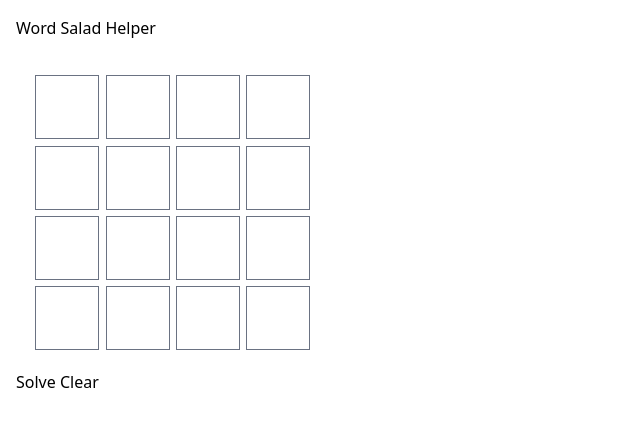
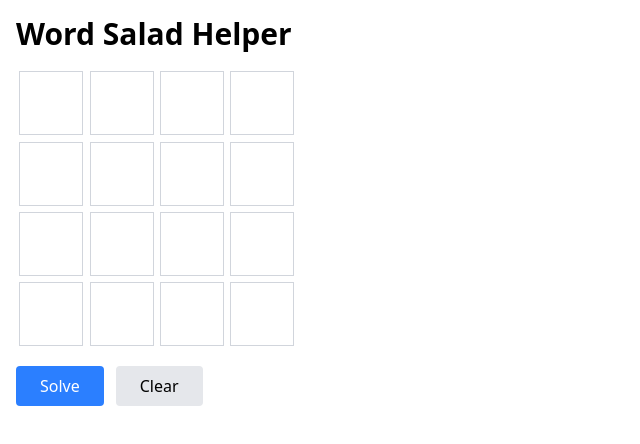
Before and after one commit to chunkily/word-salad-helper, a SvelteKit app: page / in a window 1280 px wide. Shown: the top 444 px of the page, without its empty margins (0-640 px from the left). Built offline with nearby package versions, Linux system fonts and the light colour scheme.

Commit message:
Improve styling

```diff
--- a/src/routes/+page.svelte
+++ b/src/routes/+page.svelte
@@ -106,10 +106,12 @@
 	}
 </script>
 
-<div>
-	<h1>Word Salad Helper</h1>
-	<div class="puzzle-container">
-		<svg class="path-overlay" width="280" height="280">
+<div class="m-4">
+	<h1 class="mb-4 text-3xl font-bold">Word Salad Helper</h1>
+	<div class="flex flex-col gap-8 md:flex-row md:items-start">
+		<div class="shrink-0">
+			<div class="relative mb-4 inline-block w-fit">
+				<svg class="pointer-events-none absolute top-0 left-0" width="280" height="280">
 					{#each highlightedPath.slice(0, -1) as coord, idx}
 						{@const x1 = coord[1] * 70.4 + 35.2}
 						{@const y1 = coord[0] * 70.4 + 35.2}
@@ -132,8 +134,10 @@
 							bind:this={inputRefs[i * 4 + j]}
 							type="text"
 							maxlength="1"
-					class="tile"
-					class:highlighted={isInHighlightedPath(i, j)}
+							class="relative z-10 m-[0.2rem] h-16 w-16 border border-gray-300 text-center text-2xl"
+							class:bg-blue-500={isInHighlightedPath(i, j)}
+							class:text-white={isInHighlightedPath(i, j)}
+							class:font-bold={isInHighlightedPath(i, j)}
 							id="tile-{i}-{j}"
 							value={puzzleState[i][j] || ''}
 							onkeydown={(e) => handleKeyDown(e, i, j)}
@@ -148,51 +152,28 @@
 				{#if navigating.to}
 					<p>Solving puzzle...</p>
 				{:else}
-			<button type="submit">Solve</button>
-			<button type="button" onclick={clearPuzzle}>Clear</button>
+					<div class="flex gap-3">
+						<button
+							type="submit"
+							class="cursor-pointer rounded bg-blue-500 px-6 py-2 font-medium text-white transition-colors hover:bg-blue-600"
+							>Solve</button
+						>
+						<button
+							type="button"
+							onclick={clearPuzzle}
+							class="cursor-pointer rounded bg-gray-200 px-6 py-2 transition-colors hover:bg-gray-300"
+							>Clear</button
+						>
+					</div>
 				{/if}
 			</form>
+		</div>
 
 		{#if Object.keys(data.solutions).length > 0}
-		<div>
-			<h2>Solutions</h2>
+			<div class="min-w-0 md:flex-1">
+				<h2 class="mb-4 text-2xl font-bold">Solutions</h2>
 				<SolutionDisplay solutions={data.solutions} bind:highlighted={highlightedWord} />
 			</div>
 		{/if}
 	</div>
-
-<style>
-	.puzzle-container {
-		position: relative;
-		display: inline-block;
-		width: fit-content;
-	}
-
-	.path-overlay {
-		position: absolute;
-		top: 0;
-		left: 0;
-		pointer-events: none;
-	}
-
-	.tile {
-		width: 4rem;
-		height: 4rem;
-		font-size: 1.5rem;
-		text-align: center;
-		margin: 0.2rem;
-		position: relative;
-		z-index: 1;
-	}
-	.tile.highlighted {
-		background-color: #3b82f6;
-		color: white;
-		font-weight: bold;
-	}
-	div {
-		margin: 1rem;
-	}
-	h1 {
-		margin-bottom: 1rem;
-	}
-</style>
+</div>
--- a/src/routes/SolutionDisplay.svelte
+++ b/src/routes/SolutionDisplay.svelte
@@ -26,46 +26,63 @@
 	let filteredWords = $derived(
 		lengthFilteredWords.filter(
 			(word) =>
-				(beforeFilter === '' || word.localeCompare(beforeFilter) >= 0) &&
-				(afterFilter === '' || word.localeCompare(afterFilter) <= 0)
+				(beforeFilter === '' || word.localeCompare(beforeFilter) > 0) &&
+				(afterFilter === '' || word.localeCompare(afterFilter) < 0)
 		)
 	);
 </script>
 
-<div>
-	<p>Filter by length:</p>
-	<div class="flex flex-wrap gap-4">
-		<label>
-			<input type="radio" bind:group={lengthFilter} value={0} />
-			All
+<div class="mb-4">
+	<p class="mb-2 text-sm font-medium">Filter by length:</p>
+	<div class="flex flex-wrap gap-3">
+		<label class="flex cursor-pointer items-center gap-2 hover:text-blue-600">
+			<input type="radio" bind:group={lengthFilter} value={0} class="cursor-pointer" />
+			<span>All</span>
 		</label>
 		{#each lengthOptions as len}
-			<label>
-				<input type="radio" bind:group={lengthFilter} value={len} />
-				{len}
+			<label class="flex cursor-pointer items-center gap-2 hover:text-blue-600">
+				<input type="radio" bind:group={lengthFilter} value={len} class="cursor-pointer" />
+				<span>{len}</span>
 			</label>
 		{/each}
 	</div>
 </div>
-<div>
-	<label for="beforeFilter">Filter words by those alphabetically after:</label>
-	<input type="text" id="beforeFilter" bind:value={beforeFilter} />
-	<label for="afterFilter"
-		><span class="sr-only">Filter words by those alphabetically </span>before:</label
-	>
-	<input type="text" id="afterFilter" bind:value={afterFilter} />
-	<button
-		onclick={() => {
-			beforeFilter = '';
-			afterFilter = '';
-		}}>Clear</button
-	>
+<div class="mb-4">
+	<p class="mb-2 text-sm font-medium">Filter alphabetically:</p>
+	<div class="flex items-end gap-2">
+		<div class="flex-1">
+			<label for="beforeFilter" class="mb-1 block text-xs text-gray-600">After:</label>
+			<input
+				type="text"
+				id="beforeFilter"
+				bind:value={beforeFilter}
+				class="w-full rounded border border-gray-300 px-3 py-2 focus:ring-2 focus:ring-blue-500 focus:outline-none"
+			/>
+		</div>
+		<div class="flex-1">
+			<label for="afterFilter" class="mb-1 block text-xs text-gray-600">Before:</label>
+			<input
+				type="text"
+				id="afterFilter"
+				bind:value={afterFilter}
+				class="w-full rounded border border-gray-300 px-3 py-2 focus:ring-2 focus:ring-blue-500 focus:outline-none"
+			/>
+		</div>
+		<button
+			onclick={() => {
+				beforeFilter = '';
+				afterFilter = '';
+			}}
+			class="cursor-pointer rounded bg-gray-200 px-4 py-2 transition-colors hover:bg-gray-300"
+			>Clear</button
+		>
+	</div>
 </div>
-<div class="max-h-96 overflow-y-auto bg-gray-100">
-	<h3 class="mt-2 mb-4">{filteredWords.length} words</h3>
-	<ul>
+<div class="max-h-96 overflow-y-auto rounded-lg bg-gray-100 p-4">
+	<h3 class="mt-2 mb-4 font-semibold">{filteredWords.length} words</h3>
+	<ul class="space-y-1">
 		{#each filteredWords as word}
-			<li class={word === highlighted ? 'bg-yellow-200' : ''}>
+			<li>
 				<button
 					onclick={() => {
 						if (highlighted === word) {
@@ -73,7 +90,12 @@
 						} else {
 							highlighted = word;
 						}
-					}}>{word} ({word.length})</button
+					}}
+					class="w-full cursor-pointer rounded px-4 py-2 text-left transition-colors hover:bg-blue-100 {word ===
+					highlighted
+						? 'bg-yellow-200 font-semibold hover:bg-yellow-300'
+						: 'bg-white hover:bg-blue-50'}"
+					>{word} <span class="text-gray-500">({word.length})</span></button
 				>
 			</li>
 		{/each}
```
Lines whose indentation alone changed are shown as unchanged.
